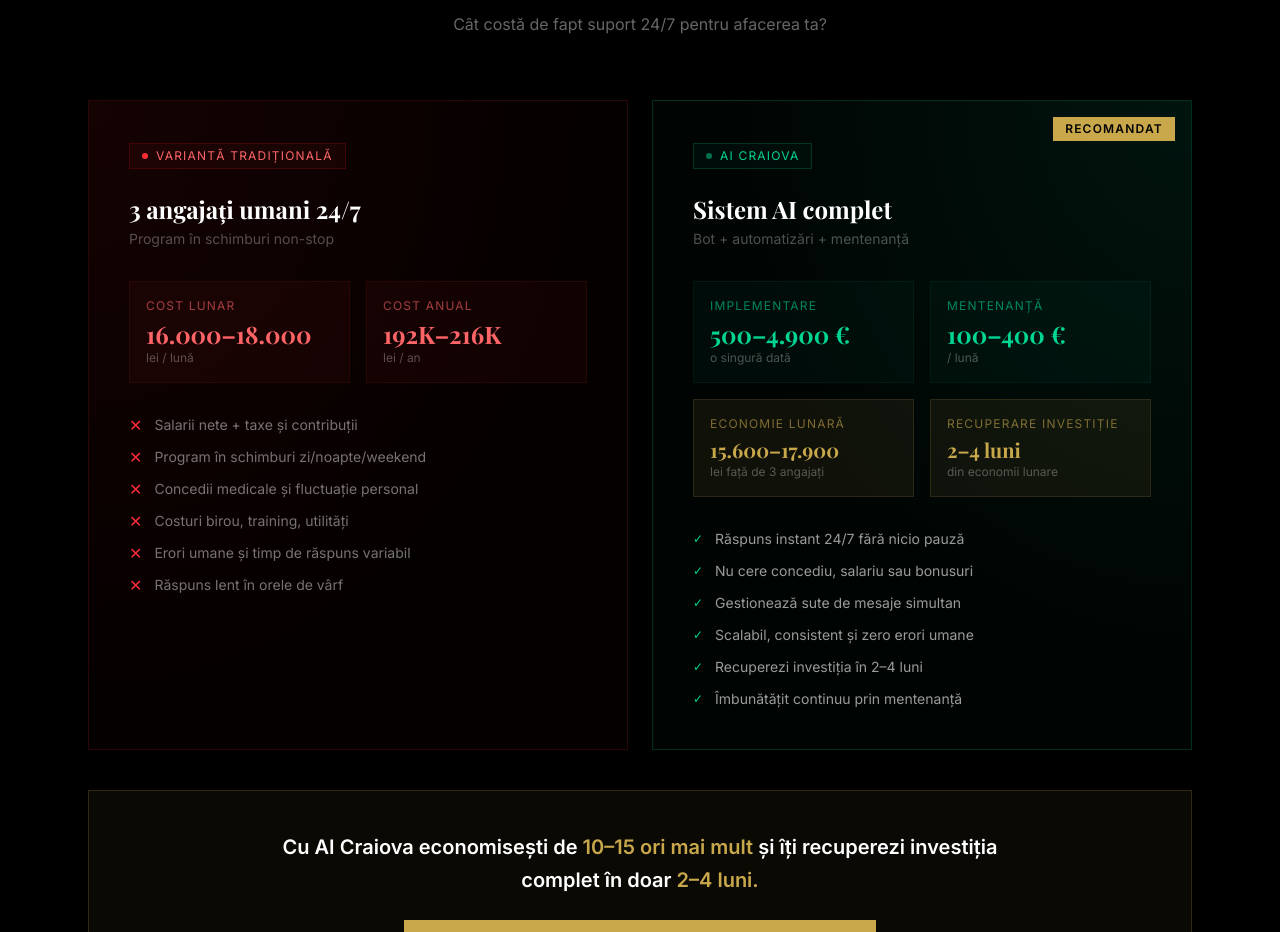
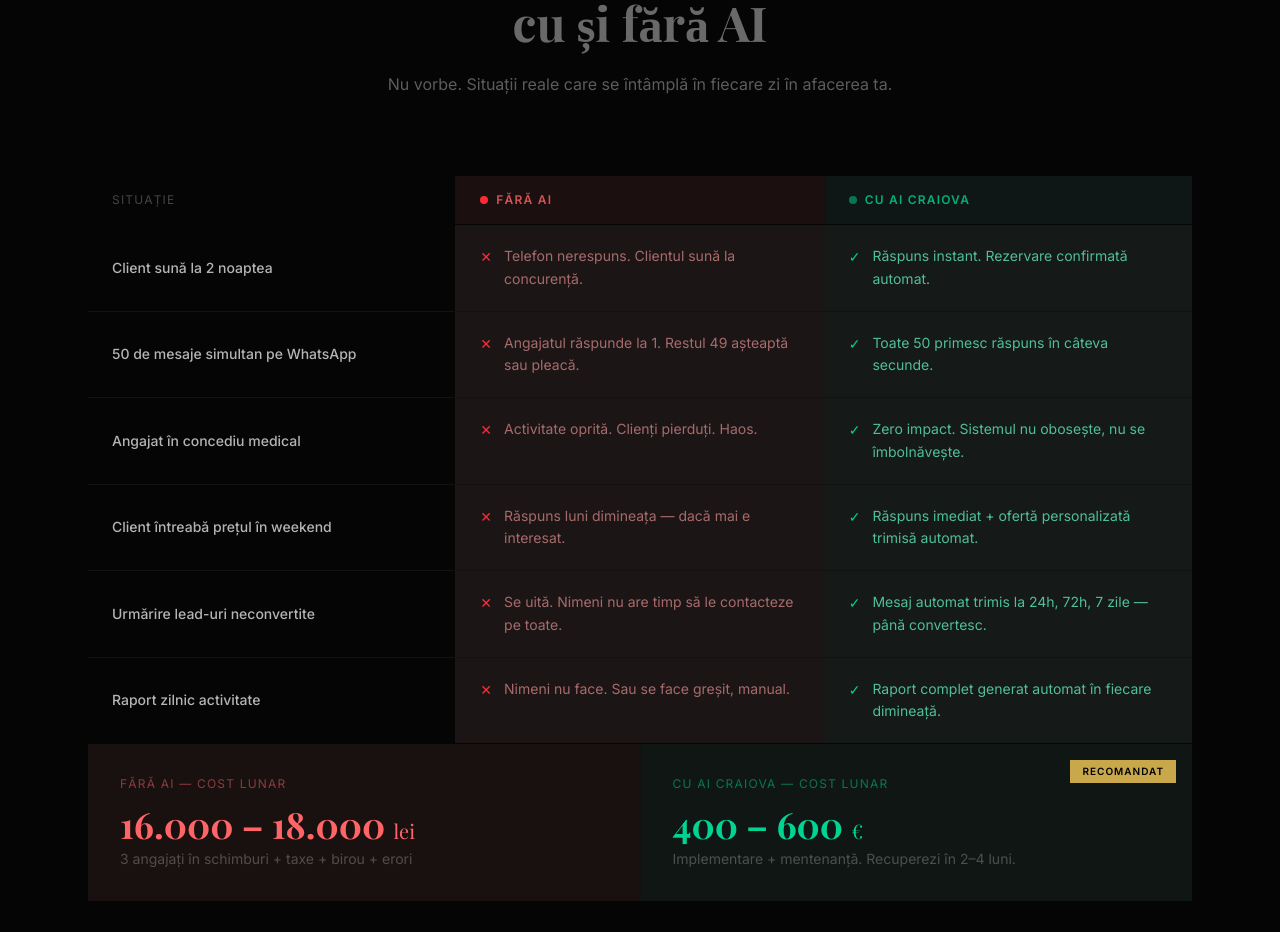
Before and after one commit to catalinradu2026-gif/leadflow-ai, a Next.js app: page / in a window 1280 px wide. Shown: the part 7220-8152 px from the top of the page. Built offline with nearby package versions, Linux system fonts and the light colour scheme.

Commit message:
Comparatie Traditional vs AI - redesign marketing

```diff
--- a/app/components/Comparatie.tsx
+++ b/app/components/Comparatie.tsx
@@ -1,137 +1,131 @@
+'use client'
+import { useState } from 'react'
+
+const scenarios = [
+  {
+    situatie: 'Client sună la 2 noaptea',
+    traditional: { text: 'Telefon nerespuns. Clientul sună la concurență.', bad: true },
+    ai: { text: 'Răspuns instant. Rezervare confirmată automat.', bad: false },
+  },
+  {
+    situatie: '50 de mesaje simultan pe WhatsApp',
+    traditional: { text: 'Angajatul răspunde la 1. Restul 49 așteaptă sau pleacă.', bad: true },
+    ai: { text: 'Toate 50 primesc răspuns în câteva secunde.', bad: false },
+  },
+  {
+    situatie: 'Angajat în concediu medical',
+    traditional: { text: 'Activitate oprită. Clienți pierduți. Haos.', bad: true },
+    ai: { text: 'Zero impact. Sistemul nu obosește, nu se îmbolnăvește.', bad: false },
+  },
+  {
+    situatie: 'Client întreabă prețul în weekend',
+    traditional: { text: 'Răspuns luni dimineața — dacă mai e interesat.', bad: true },
+    ai: { text: 'Răspuns imediat + ofertă personalizată trimisă automat.', bad: false },
+  },
+  {
+    situatie: 'Urmărire lead-uri neconvertite',
+    traditional: { text: 'Se uită. Nimeni nu are timp să le contacteze pe toate.', bad: true },
+    ai: { text: 'Mesaj automat trimis la 24h, 72h, 7 zile — până convertesc.', bad: false },
+  },
+  {
+    situatie: 'Raport zilnic activitate',
+    traditional: { text: 'Nimeni nu face. Sau se face greșit, manual.', bad: true },
+    ai: { text: 'Raport complet generat automat în fiecare dimineață.', bad: false },
+  },
+]
+
 export default function Comparatie() {
+  const [activeRow, setActiveRow] = useState<number | null>(null)
+
   return (
-    <section className="py-32 bg-black border-t border-white/5">
+    <section className="py-32 bg-[#050505] border-t border-white/5">
       <div className="max-w-6xl mx-auto px-6">
 
         {/* Header */}
-        <div className="text-center mb-16">
-          <p className="text-gold text-xs tracking-[0.3em] uppercase mb-6">Calculul real</p>
-          <h2 className="font-serif text-4xl md:text-5xl font-bold text-white leading-tight">
-            Variantă Tradițională vs AI
+        <div className="text-center mb-20">
+          <p className="text-gold text-xs tracking-[0.3em] uppercase mb-5">Realitatea din teren</p>
+          <h2 className="font-serif text-4xl md:text-5xl font-bold text-white leading-tight mb-5">
+            Cum arată afacerea ta<br />
+            <span className="text-white/40">cu și fără AI</span>
           </h2>
-          <p className="text-white/40 mt-4 max-w-xl mx-auto">
-            Cât costă de fapt suport 24/7 pentru afacerea ta?
+          <p className="text-white/35 text-base max-w-lg mx-auto">
+            Nu vorbe. Situații reale care se întâmplă în fiecare zi în afacerea ta.
           </p>
         </div>
 
-        {/* Carduri */}
-        <div className="grid md:grid-cols-2 gap-6 mb-10">
+        {/* Table header */}
+        <div className="grid grid-cols-[1fr_1fr_1fr] gap-px bg-white/5 mb-px">
+          <div className="bg-[#050505] px-6 py-4">
+            <p className="text-white/25 text-xs tracking-widest uppercase">Situație</p>
+          </div>
+          <div className="bg-red-950/20 px-6 py-4 flex items-center gap-2">
+            <span className="w-2 h-2 rounded-full bg-red-500" />
+            <p className="text-red-400/80 text-xs tracking-widest uppercase font-semibold">Fără AI</p>
+          </div>
+          <div className="bg-emerald-950/20 px-6 py-4 flex items-center gap-2">
+            <span className="w-2 h-2 rounded-full bg-emerald-400 animate-pulse" />
+            <p className="text-emerald-400/80 text-xs tracking-widest uppercase font-semibold">Cu AI Craiova</p>
+          </div>
+        </div>
 
-          {/* Card Tradițional */}
-          <div className="relative border border-red-900/30 bg-red-950/8 p-10 overflow-hidden">
-            <div className="absolute inset-0 bg-[radial-gradient(ellipse_at_top_left,rgba(185,28,28,0.09)_0%,transparent_65%)]" />
-            <div className="relative z-10">
-              <div className="inline-flex items-center gap-2 px-3 py-1 border border-red-800/30 bg-red-900/10 mb-6">
-                <span className="w-1.5 h-1.5 bg-red-500 rounded-full" />
-                <span className="text-red-400 text-xs tracking-widest uppercase">Variantă tradițională</span>
+        {/* Rows */}
+        <div className="flex flex-col gap-px bg-white/5">
+          {scenarios.map((s, i) => (
+            <div
+              key={i}
+              className={`grid grid-cols-[1fr_1fr_1fr] gap-px cursor-pointer transition-all duration-200 ${activeRow === i ? 'bg-white/5' : 'bg-white/[0.02]'}`}
+              onClick={() => setActiveRow(activeRow === i ? null : i)}
+            >
+              {/* Situatie */}
+              <div className="bg-[#050505] px-6 py-5 flex items-center">
+                <p className="text-white/70 text-sm font-medium">{s.situatie}</p>
               </div>
+              {/* Traditional */}
+              <div className="bg-red-950/10 px-6 py-5 flex items-start gap-3">
+                <span className="text-red-500 text-sm shrink-0 mt-0.5">✕</span>
+                <p className="text-red-300/60 text-sm leading-relaxed">{s.traditional.text}</p>
+              </div>
+              {/* AI */}
+              <div className="bg-emerald-950/10 px-6 py-5 flex items-start gap-3">
+                <span className="text-emerald-400 text-sm shrink-0 mt-0.5">✓</span>
+                <p className="text-emerald-300/80 text-sm leading-relaxed">{s.ai.text}</p>
+              </div>
+            </div>
+          ))}
+        </div>
 
-              <h3 className="font-serif text-2xl font-bold text-white mb-1">3 angajați umani 24/7</h3>
-              <p className="text-white/30 text-sm mb-8">Program în schimburi non-stop</p>
-
-              <div className="grid grid-cols-2 gap-4 mb-8">
-                <div className="p-4 bg-red-900/10 border border-red-900/20">
-                  <p className="text-red-400/60 text-xs uppercase tracking-widest mb-1">Cost lunar</p>
-                  <p className="font-serif text-2xl font-bold text-red-400">16.000–18.000</p>
-                  <p className="text-white/30 text-xs">lei / lună</p>
-                </div>
-                <div className="p-4 bg-red-900/10 border border-red-900/20">
-                  <p className="text-red-400/60 text-xs uppercase tracking-widest mb-1">Cost anual</p>
-                  <p className="font-serif text-2xl font-bold text-red-400">192K–216K</p>
-                  <p className="text-white/30 text-xs">lei / an</p>
-                </div>
-              </div>
-
-              <ul className="space-y-3">
-                {[
-                  'Salarii nete + taxe și contribuții',
-                  'Program în schimburi zi/noapte/weekend',
-                  'Concedii medicale și fluctuație personal',
-                  'Costuri birou, training, utilități',
-                  'Erori umane și timp de răspuns variabil',
-                  'Răspuns lent în orele de vârf',
-                ].map((item) => (
-                  <li key={item} className="flex items-start gap-3 text-white/45 text-sm">
-                    <span className="text-red-500 shrink-0 mt-0.5 text-base leading-none">✕</span>
-                    {item}
-                  </li>
-                ))}
-              </ul>
-            </div>
+        {/* Cost comparison strip */}
+        <div className="grid md:grid-cols-2 gap-px bg-white/5 mt-px mb-10">
+          <div className="bg-red-950/15 px-8 py-8">
+            <p className="text-red-400/50 text-xs tracking-widest uppercase mb-3">Fără AI — cost lunar</p>
+            <p className="font-serif text-4xl font-bold text-red-400 mb-1">16.000 – 18.000 <span className="text-xl font-normal">lei</span></p>
+            <p className="text-white/25 text-sm">3 angajați în schimburi + taxe + birou + erori</p>
           </div>
-
-          {/* Card AI Craiova */}
-          <div className="relative border border-emerald-700/35 bg-emerald-950/8 p-10 overflow-hidden">
-            <div className="absolute inset-0 bg-[radial-gradient(ellipse_at_top_right,rgba(5,150,105,0.11)_0%,transparent_65%)]" />
-            <div className="absolute top-4 right-4 px-3 py-1 bg-gold text-black text-xs font-bold tracking-widest uppercase">
+          <div className="bg-emerald-950/15 px-8 py-8 relative overflow-hidden">
+            <div className="absolute top-4 right-4 px-3 py-1 bg-gold text-black text-[10px] font-bold tracking-widest uppercase">
               Recomandat
             </div>
-            <div className="relative z-10">
-              <div className="inline-flex items-center gap-2 px-3 py-1 border border-emerald-700/35 bg-emerald-900/10 mb-6">
-                <span className="w-1.5 h-1.5 bg-emerald-400 rounded-full animate-pulse" />
-                <span className="text-emerald-400 text-xs tracking-widest uppercase">AI Craiova</span>
-              </div>
-
-              <h3 className="font-serif text-2xl font-bold text-white mb-1">Sistem AI complet</h3>
-              <p className="text-white/30 text-sm mb-8">Bot + automatizări + mentenanță</p>
-
-              <div className="grid grid-cols-2 gap-4 mb-4">
-                <div className="p-4 bg-emerald-900/10 border border-emerald-900/20">
-                  <p className="text-emerald-400/60 text-xs uppercase tracking-widest mb-1">Implementare</p>
-                  <p className="font-serif text-2xl font-bold text-emerald-400">500–4.900 €</p>
-                  <p className="text-white/30 text-xs">o singură dată</p>
-                </div>
-                <div className="p-4 bg-emerald-900/10 border border-emerald-900/20">
-                  <p className="text-emerald-400/60 text-xs uppercase tracking-widest mb-1">Mentenanță</p>
-                  <p className="font-serif text-2xl font-bold text-emerald-400">100–400 €</p>
-                  <p className="text-white/30 text-xs">/ lună</p>
-                </div>
-              </div>
-
-              <div className="grid grid-cols-2 gap-4 mb-8">
-                <div className="p-4 bg-gold/8 border border-gold/15">
-                  <p className="text-gold/60 text-xs uppercase tracking-widest mb-1">Economie lunară</p>
-                  <p className="font-serif text-xl font-bold text-gold">15.600–17.900</p>
-                  <p className="text-white/30 text-xs">lei față de 3 angajați</p>
-                </div>
-                <div className="p-4 bg-gold/8 border border-gold/15">
-                  <p className="text-gold/60 text-xs uppercase tracking-widest mb-1">Recuperare investiție</p>
-                  <p className="font-serif text-xl font-bold text-gold">2–4 luni</p>
-                  <p className="text-white/30 text-xs">din economii lunare</p>
-                </div>
-              </div>
-
-              <ul className="space-y-3">
-                {[
-                  'Răspuns instant 24/7 fără nicio pauză',
-                  'Nu cere concediu, salariu sau bonusuri',
-                  'Gestionează sute de mesaje simultan',
-                  'Scalabil, consistent și zero erori umane',
-                  'Recuperezi investiția în 2–4 luni',
-                  'Îmbunătățit continuu prin mentenanță',
-                ].map((item) => (
-                  <li key={item} className="flex items-start gap-3 text-white/60 text-sm">
-                    <span className="text-emerald-400 shrink-0 mt-0.5 text-xs">✓</span>
-                    {item}
-                  </li>
-                ))}
-              </ul>
-            </div>
+            <p className="text-emerald-400/50 text-xs tracking-widest uppercase mb-3">Cu AI Craiova — cost lunar</p>
+            <p className="font-serif text-4xl font-bold text-emerald-400 mb-1">400 – 600 <span className="text-xl font-normal">€</span></p>
+            <p className="text-white/25 text-sm">Implementare + mentenanță. Recuperezi în 2–4 luni.</p>
           </div>
-
         </div>
 
-        {/* Concluzie */}
-        <div className="border border-gold/20 bg-gold/5 p-8 md:p-10 text-center">
-          <p className="text-white font-semibold text-lg md:text-xl leading-relaxed max-w-3xl mx-auto">
-            Cu AI Craiova economisești de{' '}
-            <span className="text-gold font-bold">10–15 ori mai mult</span>{' '}
-            și îți recuperezi investiția complet în doar{' '}
-            <span className="text-gold font-bold">2–4 luni.</span>
+        {/* Concluzie impact */}
+        <div className="border border-gold/20 bg-gradient-to-r from-gold/5 via-gold/8 to-gold/5 p-10 text-center">
+          <p className="text-white/40 text-xs tracking-widest uppercase mb-4">Concluzia calculului</p>
+          <p className="text-white font-semibold text-xl md:text-2xl leading-relaxed max-w-3xl mx-auto mb-2">
+            Afacerile care nu adoptă AI în 2025
           </p>
-          <a href="#contact"
-            className="inline-block mt-6 px-8 py-3 bg-gold text-black font-semibold text-sm tracking-widest uppercase hover:bg-gold-light transition-all duration-300">
-            Calculează economia pentru afacerea ta →
+          <p className="text-white/50 text-lg max-w-2xl mx-auto mb-8">
+            nu pierd clienți din cauza prețului —{' '}
+            <span className="text-gold">îi pierd din cauza timpului de răspuns.</span>
+          </p>
+          <a
+            href="#contact"
+            className="inline-block px-10 py-4 bg-gold text-black font-bold text-sm tracking-widest uppercase hover:bg-yellow-300 transition-all duration-300"
+          >
+            Vreau AI pentru afacerea mea →
           </a>
         </div>
 
```
